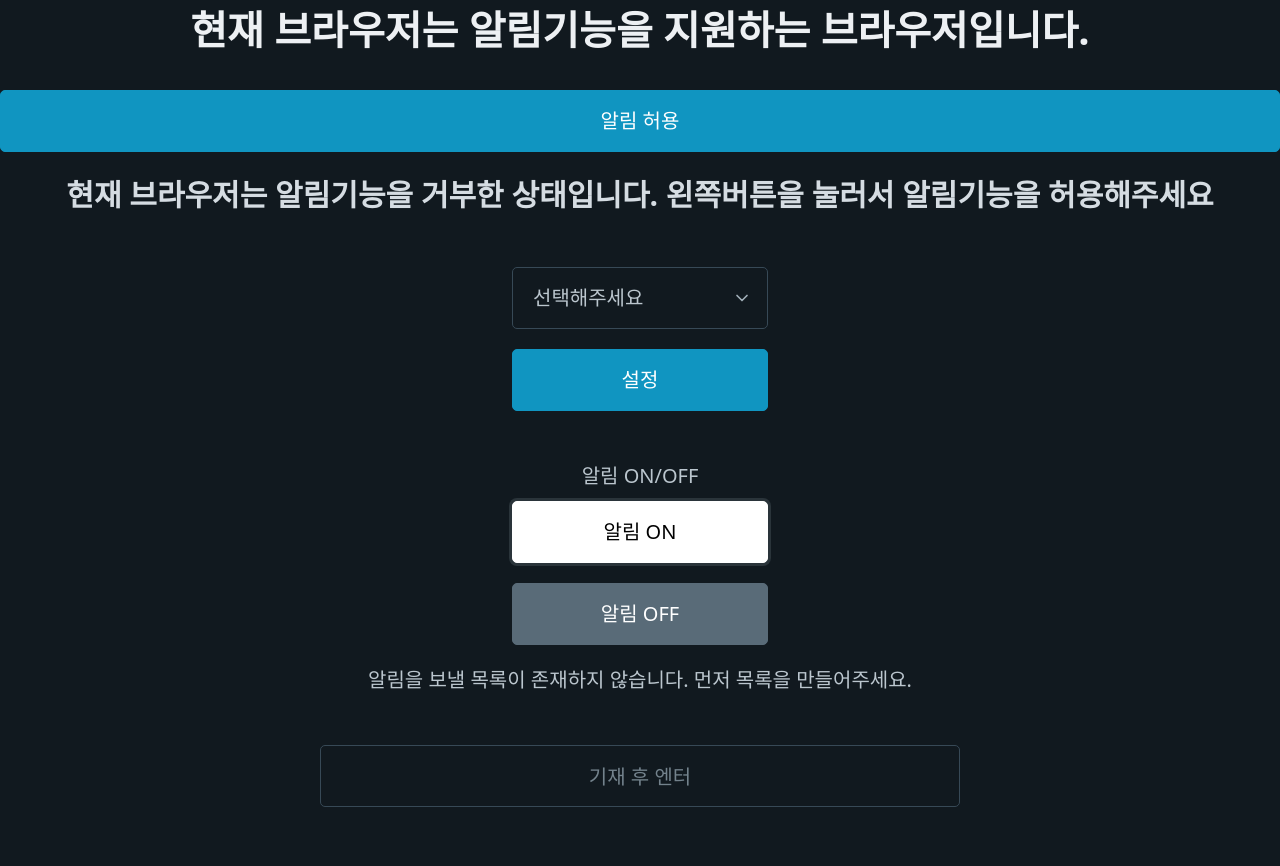
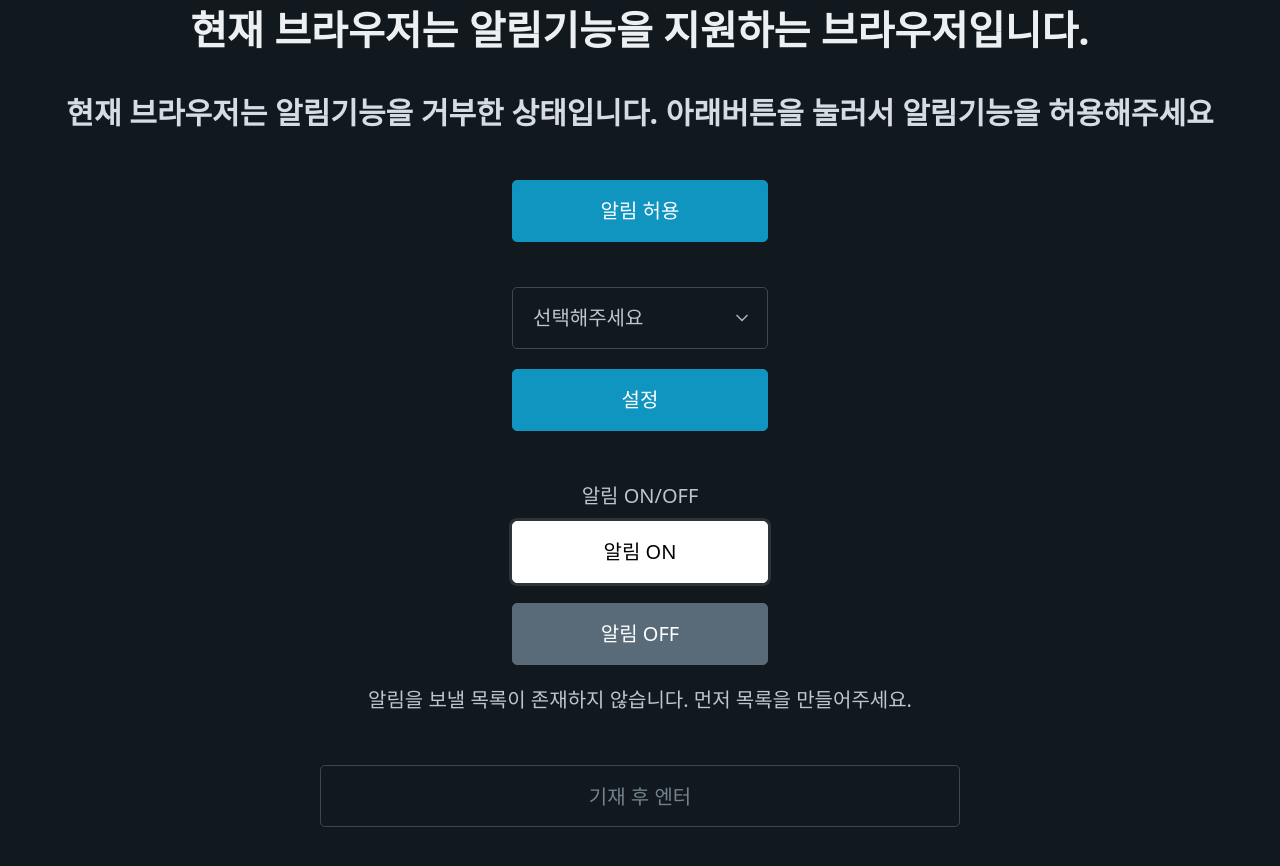
Before and after one commit to ohnas/Notification-project, a plain HTML site: page index.html in a window 1280 px wide. Both pictures are taken after a click on the button "알림 ON". Drawn offline with nearby package versions, Linux system fonts and the light colour scheme.

Commit message:
12. css2

```diff
--- a/index.html
+++ b/index.html
@@ -15,8 +15,8 @@
         <h1></h1>
     </div>
     <div id="noti-permission">
-        <button class="hidden">알림 허용</button>
         <h3></h3>
+        <button>알림 허용</button>
     </div>
     <form id="noti-time">
         <span></span>
--- a/js/noti.js
+++ b/js/noti.js
@@ -11,6 +11,7 @@ const notiToggle = document.getElementById("noti-toggle");
 const notiOn = document.getElementById("noti-on");
 const notiOff = document.getElementById("noti-off");
 const notiStateSpan = document.getElementById("noti-state");
+const todoForm = document.getElementById("todo-form");
 
 let interval
 
@@ -25,9 +26,6 @@ function isNotiSupport() {
         isNotiPermission();
     } else {
         notiSupporth1.innerText = "현재 브라우저는 알림기능을 지원하지 않는 브라우저입니다. 다른 브라우저를 사용해주세요.";
-        notiPermission.classList.add("hidden");
-        notiTime.classList.add("hidden");
-        notiToggle.classList.add("hidden");
     }
 }
 
@@ -39,9 +37,7 @@ function isNotiPermission() {
     } else {
         // clssList 사용해서 css 요소 컨트롤
         notiPermissionBtn.classList.remove("hidden");
-        notiPermissionh3.innerText = "현재 브라우저는 알림기능을 거부한 상태입니다. 왼쪽버튼을 눌러서 알림기능을 허용해주세요";
-        notiTime.classList.add("hidden");
-        notiToggle.classList.add("hidden");
+        notiPermissionh3.innerText = "현재 브라우저는 알림기능을 거부한 상태입니다. 아래버튼을 눌러서 알림기능을 허용해주세요";
     }
 }
 
@@ -50,8 +46,6 @@ function onNotiPermission() {
         if (permission === "granted") {
             notiPermissionh3.innerText = "현재 브라우저는 알림기능을 허용한 상태입니다.";
             notiPermissionBtn.classList.add("hidden");
-            notiTime.classList.remove("hidden");
-            notiToggle.classList.remove("hidden");
             paintNotiTime();
             offNotiSend();
         } else {
@@ -93,6 +87,8 @@ function onNotiSend() {
         notiStateSpan.innerText = "현재 알림 상태는 ON 입니다";
     } else if(localStorage.getItem("todos") === null) {
         notiStateSpan.innerText = "알림을 보낼 목록이 존재하지 않습니다. 먼저 목록을 만들어주세요.";
+    } else {
+        notiStateSpan.innerText = "알림기능이 거부되어 있습니다. 먼저 알림 허용을 해주세요";
     }
 }
 
--- a/style.css
+++ b/style.css
@@ -1,14 +1,17 @@
-.hidden {
-    display: none;
-}
-
 #noti-support {
     text-align: center;
 }
 
 #noti-permission {
-    text-align: center;
+    display: flex;
+    flex-direction: column;
+    align-items: center;
+    justify-content: center;
     margin-top: -30px;
+}
+
+#noti-permission button {
+    width: 20%;
 }
 
 #noti-time {
@@ -16,6 +19,7 @@
     flex-direction: column;
     align-items: center;
     justify-content: center;
+    margin-top: 20px;
 }
 
 #noti-time select {
@@ -68,3 +72,7 @@
     font-weight: bold;
     margin-left: 10px;
 }
+
+.hidden {
+    display: none;
+}
```
